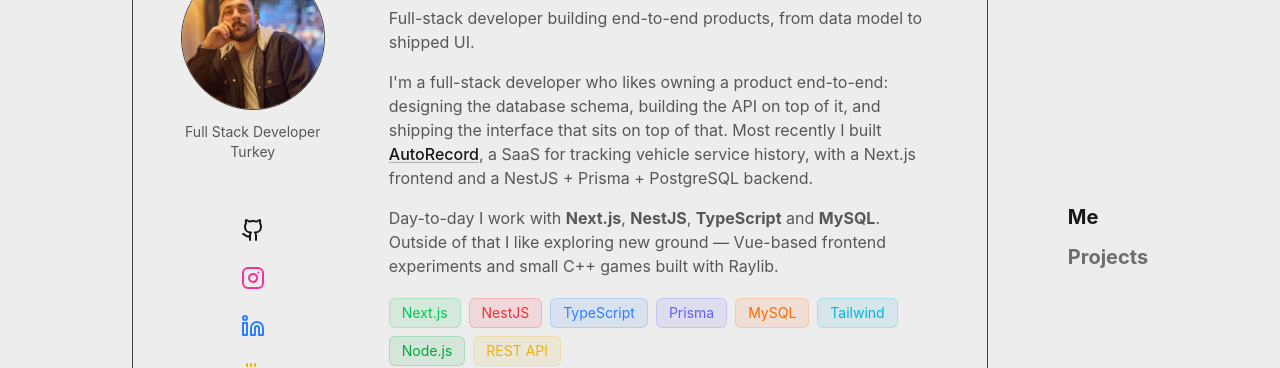
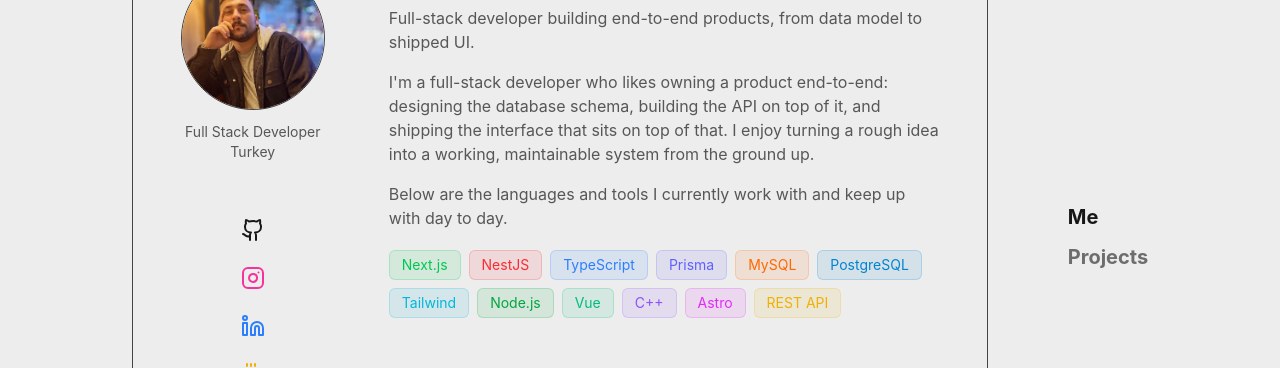
Before and after one commit to EralKeskinkurt/eral-keskinkurt, a Next.js app: page / in a window 1280 px wide. Shown: the part 163-531 px from the top of the page. Built offline with nearby package versions, Linux system fonts and the light colour scheme; no server answers.

Commit message:
Generalize Me bio and expand tech stack tags
Drop the specific project callout from the bio in favor of a
general end-to-end description, and add PostgreSQL, Vue, C++, and
Astro tags to reflect the languages and tools actually shown
across the GitHub repos.

```diff
--- a/src/components/me.tsx
+++ b/src/components/me.tsx
@@ -44,6 +44,12 @@ export default function Me() {
       border: "border-orange-500/20",
     },
     {
+      name: "PostgreSQL",
+      text: "text-sky-600",
+      bg: "bg-sky-600/10",
+      border: "border-sky-600/20",
+    },
+    {
       name: "Tailwind",
       text: "text-cyan-500",
       bg: "bg-cyan-500/10",
@@ -54,6 +60,24 @@ export default function Me() {
       text: "text-green-600",
       bg: "bg-green-600/10",
       border: "border-green-600/20",
+    },
+    {
+      name: "Vue",
+      text: "text-emerald-500",
+      bg: "bg-emerald-500/10",
+      border: "border-emerald-500/20",
+    },
+    {
+      name: "C++",
+      text: "text-violet-500",
+      bg: "bg-violet-500/10",
+      border: "border-violet-500/20",
+    },
+    {
+      name: "Astro",
+      text: "text-fuchsia-500",
+      bg: "bg-fuchsia-500/10",
+      border: "border-fuchsia-500/20",
     },
     {
       name: "REST API",
@@ -154,24 +178,13 @@ export default function Me() {
             I&apos;m a full-stack developer who likes owning a product
             end-to-end: designing the database schema, building the API on
             top of it, and shipping the interface that sits on top of that.
-            Most recently I built{" "}
-            <a
-              href="https://github.com/EralKeskinkurt/autorecord-frontend"
-              target="_blank"
-              rel="noopener noreferrer"
-              className="font-medium text-foreground underline decoration-foreground/30 underline-offset-2 transition hover:decoration-foreground"
-            >
-              AutoRecord
-            </a>
-            , a SaaS for tracking vehicle service history, with a Next.js
-            frontend and a NestJS + Prisma + PostgreSQL backend.
+            I enjoy turning a rough idea into a working, maintainable system
+            from the ground up.
           </p>
 
           <p className="text-sm md:text-base text-foreground/70">
-            Day-to-day I work with <b>Next.js</b>, <b>NestJS</b>,{" "}
-            <b>TypeScript</b> and <b>MySQL</b>. Outside of that I like
-            exploring new ground &mdash; Vue-based frontend experiments and
-            small C++ games built with Raylib.
+            Below are the languages and tools I currently work with and keep
+            up with day to day.
           </p>
 
           {/* Tech stack */}
```
